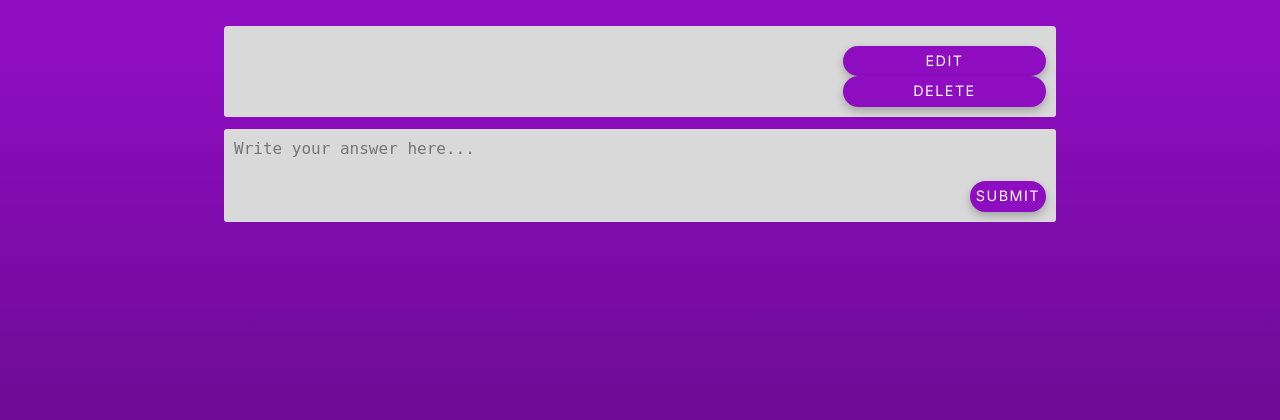
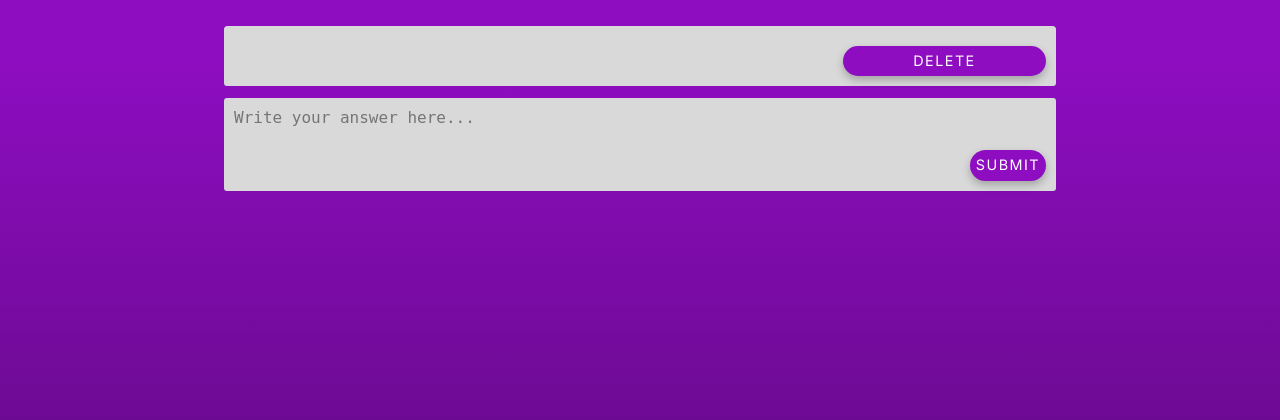
Before and after one commit to michalkk22/wdpai, a PHP site: template public/views/post.php in a window 1280 px wide. Shown: the part 140-560 px from the top of the page. Run offline with PHP 8.4, Linux system fonts and the light colour scheme; the template is opened without the code that fills it, so the values that code supplies are empty; the visitor is signed in with stand-in values (Sample User, id 1).

```diff
--- a/public/views/post.php
+++ b/public/views/post.php
@@ -41,7 +41,6 @@
 
                 <?php if ($_SESSION['user_id'] == $post->getOwnerId() || $_SESSION['is_admin']): ?>
                     <div class="right">
-                        <button type="" class="reverse-color">edit</button>
                         <form class="delete-post-form" action="/deletePost" method="POST">
                             <input type="hidden" name="post_id" value="<?= $post->getId(); ?>">
                             <button type="submit" class="reverse-color">Delete</button>
```
